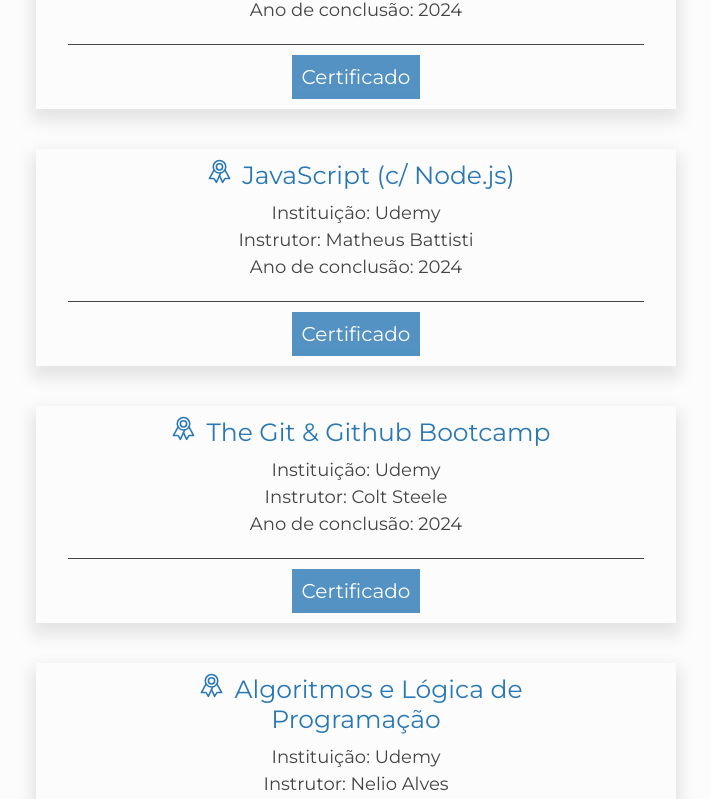
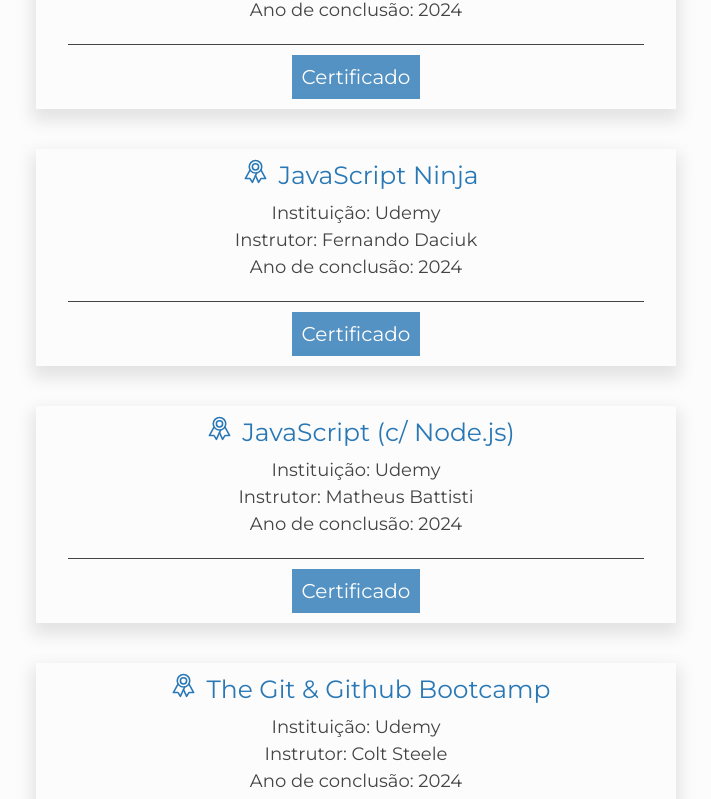
Before and after one commit to Felipe-Carvalho-Santos/portfolio, a React (Create React App) app: page /Certificados in a window 1280 px wide. Shown: the part 669-1468 px from the top of the page, without its empty margins (284-995 px from the left). Built offline with nearby package versions, Linux system fonts and the light colour scheme; a web font is replaced by a local one.

Commit message:
add certificado javascript ninja

```diff
--- a/src/pages/Certificados/index.js
+++ b/src/pages/Certificados/index.js
@@ -19,6 +19,19 @@
                     </div>
                     <div className='btn-certificado'>
                         <a href='https://www.udemy.com/certificate/UC-1d9de9d6-96b9-4c31-ab49-7b6adb622f6e/' target='_blank' className='button'>Certificado</a>
+                    </div>
+
+                </div>
+                <div className='certificado'>
+                    <div className='description-certificado'>
+                        <h3><ion-icon name="ribbon-outline"></ion-icon>JavaScript Ninja</h3>
+                        <p>Instituição: Udemy<br/>
+                            Instrutor: Fernando Daciuk<br/>
+                            Ano de conclusão: 2024
+                        </p>
+                    </div>
+                    <div className='btn-certificado'>
+                        <a href='https://www.udemy.com/certificate/UC-8f717a19-5e83-44f1-b44b-9be6066f779f/' target='_blank' className='button'>Certificado</a>
                     </div>
 
                 </div>
```
